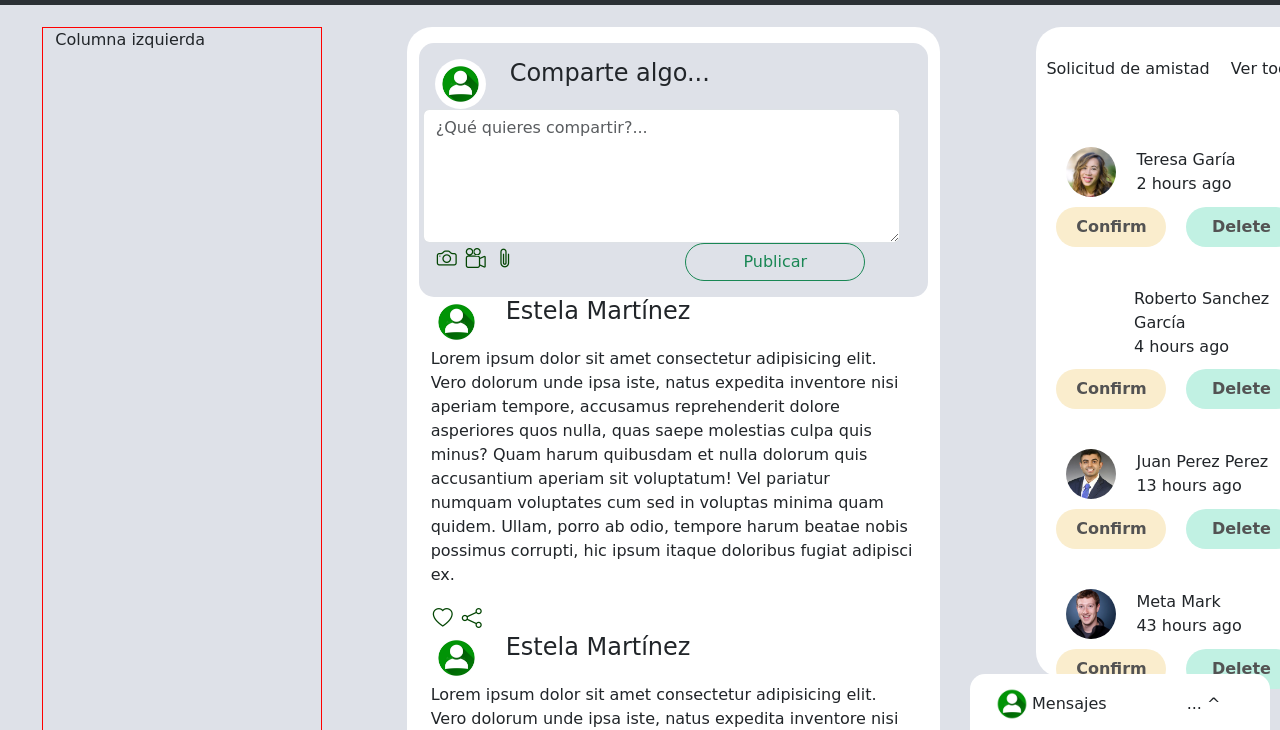
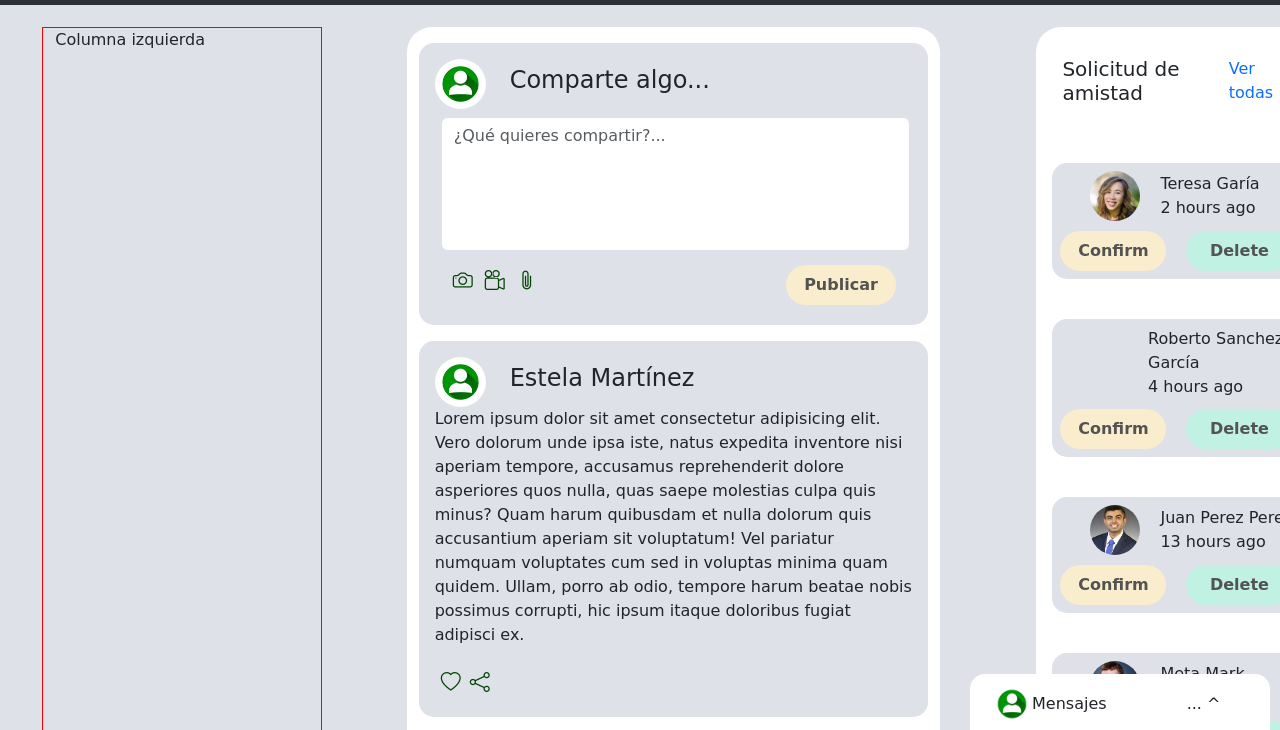
Before and after one commit to maxijayme/Equipo12, a plain HTML site: page main/index.html in a window 1280 px wide. Shown: the part 66-796 px from the top of the page. Drawn offline with nearby package versions, Linux system fonts and the light colour scheme; a web font is replaced by a local one.

Commit message:
aplicar estilos en main y formulario

```diff
--- a/formulario/styles.css
+++ b/formulario/styles.css
@@ -7,54 +7,53 @@ gris oscuro: rgb(241, 241, 241)*/
 /* colores background-image: linear-gradient( to top, rgb(1, 37, 22), rgb(22, 159, 7)); */
 
 /*Estilo principal*/
+*{
+    margin: 0;
+    font-family: 'Tilt Neon', cursive;
+}
+
 body {
-    font-family: 'Tilt Neon', cursive;
-    color: rgb(249, 249, 249);
-    background-color: whitesmoke;
+    background-color: rgb(222,225,232);
     width: 30%;
     margin: 1% auto;
 }
 
-h4, h3 {
+h4 {
     color: black;
 }
 
 
 /*Cabecera*/
-/* header {
-    display: flex;
-    justify-content: space-between;
-    align-items: center;
-    margin-bottom: 30px;
+
+.container_header {
+    background-color: black;
+    border-radius: 2%;
+    color: white;
 }
 
-#logo {
-    width: 200px;
-} */
-
+.container {
+    background-color: rgb(222,225,232);
+    border-radius: 15px;
+}
 
 /* formulario */
 main {
-    background-color: rgb(241, 241, 241);
+    background-color: white;
     border-radius: 2%;
     padding: 2%;
     margin-top: 3%;
 }
 
-/* form {
-    padding: 20px;
-} */
-
 /* Datos personales */
 
 #fotoPerfil {
-    width: 150px;
+    width: 180px;
     height: 150px;
     border-radius: 50%;
 }
 
 label {
-    color: gray;
+    color: rgb(83, 83, 83);
     margin-right: 1%;
 }
 
@@ -67,101 +66,38 @@ textarea {
     color: gray;
 }
 
-/* textarea {
-    resize: none;
+
+/* botones */
+.confirm_delete{
+    margin-top: 10px;
+    border: none;
+    background-color: rgb(250, 237, 205);
+    border-radius: 25px;
+    width: 110px;
+    height: 40px;
+    color:  rgb(83, 83, 83);
+    font-weight: 700;
 }
 
-input[type="date"],
-input[type="checkbox"],
-select {
-    color: gray;
-} */
-/* .horizontales {
-    display: flex;
-    justify-content: space-between;
-    align-content: center;
-}
-.datosPersonales {
-        padding-left: 15px;
-    align-content: center;
-} */
-
-
-/* input,
-select,
-textarea {
-    border: none;
-    font-family: 'Tilt Neon', cursive;
-}
-
-select,
-input[type="date"],
-input[type="checkbox"],
-label {
-    color: gray;
-    width: fit-content;
-    margin-bottom: 2%;
-}
-
-label {
-    margin-right: 3px;
-}
-
-input {
-    width: 100%;
-    margin-bottom: 2%;
-    color: rgb(13, 3, 21);
-}
-
-input:focus {
-    background-color: rgb(218, 249, 215);
-    font-weight: 600;
-}
-
-textarea {
-    width: 100%;
-    resize: none;
-    margin-top: 2%;
-}
-
-
-.datoFormulario {
-    display: flex;
-    justify-content: space-between;
-    width: 90%;
-}
-
-button {
-    width: fit-content;
-    padding: 5px;
-    color: rgb(1, 37, 22);
-    font-weight: bold;
-    border-radius: 7px;
-    border-color: rgb(1, 37, 22);
-    background-color: whitesmoke;
+.green {
+    background-color: rgb(193, 241, 227);
+    color: rgb(83, 83, 83);
 }
 
 button:hover {
-    background-color: rgb(1, 37, 22);
-    color: whitesmoke;
+    border: 1px solid rgb(83, 83, 83);
 }
-
-.botones {
-    display: flex;
-    justify-content: center;
-    gap: 0 15px;
-    margin-top: 5%;
-} */
 
 /*Pie de pagina*/
 footer {
-    font-family: 'Roboto', sans-serif;
+    width: 50%;
+    justify-self: flex-end;
+    font-family: 'Roboto'
+    , sans-serif;
     font-size: x-small;
     color: gray;
     display: flex;
     flex-direction: column;
-    margin: auto;
-    margin-top: 30px;
 }
 ul {
     list-style: none;
@@ -174,6 +110,7 @@ li {
 .pie1 {
     display: flex;
     margin: auto;
+    flex-wrap: wrap;
 }
 
 .pie2 {
@@ -183,6 +120,7 @@ li {
 }
 .idioma {
     font-family: 'Roboto', sans-serif;
+    background-color: rgb(222,225,232);
     font-size: x-small;
     width: fit-content;
     border: 0;
--- a/main/index.html
+++ b/main/index.html
@@ -58,27 +58,27 @@
             </div>
             <div class="col-xl-5 col-md-6 col-sm-11 py-3 " id="col_cen">
                 <!-- nueva publicación -->
-                 <div class="newPost container p-3">
-                     <div class="cabeceraNewPost row d-flex justify-content-left">
+                 <div class="newPost container p-3 mb-3">
+                     <div class="cabeceraNewPost row d-flex justify-content-left align-items-center mb-2">
                          <img src="./img/avatar.jpg" alt="fotoUsuario" class="fotoPost img-fluid">
                          <p class="col h4 text-dark">Comparte algo...</p>
                      </div>
-                     <textarea class="form-control row" name="funciones" id="funciones" rows="5" placeholder="¿Qué quieres compartir?..."></textarea>
-                     <div class="pieNewPost row d-flex justify-content-between">
-                         <div class="adjuntar col">
-                             <i class="bi bi-camera"></i>
-                             <i class="bi bi-camera-reels"></i>
-                             <i class="bi bi-paperclip"></i>
+                     <div class="row m-1"><textarea class="form-control" name="funciones" id="funciones" rows="5" placeholder="¿Qué quieres compartir?..."></textarea></div>
+                     <div class="pieNewPost row m-1 d-flex justify-content-between">
+                         <div class="adjuntar col d-flex align-items-center">
+                             <i class="bi bi-camera me-2"></i>
+                             <i class="bi bi-camera-reels me-2"></i>
+                             <i class="bi bi-paperclip me-2"></i>
                          </div>
-                         <div class="col " id="boton_publicar">
-                             <button class="btn btn-outline-success botonPublicar">Publicar</button>
+                         <div class="col d-flex justify-content-end" id="boton_publicar">
+                             <button class="confirm_delete">Publicar</button>
                          </div>
                      </div>
                  </div>
 
                  <!-- lista de publicaciones -->
-                 <div class="post container">
-                     <div class="cabeceraPost row d-flex justify-content-left">
+                 <div class="post container p-3 mb-3">
+                     <div class="cabeceraPost row d-flex justify-content-left align-items-center">
                          <img src="./img/avatar.jpg" alt="fotoUsuario" class="fotoPost  img-fluid">
                          <p class="col h4 text-dark">Estela Martínez</p>
                      </div>
@@ -86,14 +86,14 @@
                          <p>Lorem ipsum dolor sit amet consectetur adipisicing elit. Vero dolorum unde ipsa iste, natus expedita inventore nisi aperiam tempore, accusamus reprehenderit dolore asperiores quos nulla, quas saepe molestias culpa quis minus? Quam harum quibusdam et nulla dolorum quis accusantium aperiam sit voluptatum! Vel pariatur numquam voluptates cum sed in voluptas minima quam quidem. Ullam, porro ab odio, tempore harum beatae nobis possimus corrupti, hic ipsum itaque doloribus fugiat adipisci ex.</p>
                      </div>
                      <div class="row">
-                         <div class="piePost">
+                         <div class="piePost m-1">
                              <i class="bi bi-heart"></i>
                              <i class="bi bi-share"></i>
                          </div>
                      </div>
                  </div>
-                 <div class="post container">
-                     <div class="cabeceraPost row d-flex justify-content-left">
+                 <div class="post container p-3 mb-3">
+                     <div class="cabeceraPost row d-flex justify-content-left align-items-center">
                          <img src="./img/avatar.jpg" alt="fotoUsuario" class="fotoPost  img-fluid">
                          <p class="col h4 text-dark">Estela Martínez</p>
                      </div>
@@ -101,14 +101,14 @@
                          <p>Lorem ipsum dolor sit amet consectetur adipisicing elit. Vero dolorum unde ipsa iste, natus expedita inventore nisi aperiam tempore, accusamus reprehenderit dolore asperiores quos nulla, quas saepe molestias culpa quis minus? Quam harum quibusdam et nulla dolorum quis accusantium aperiam sit voluptatum! Vel pariatur numquam voluptates cum sed in voluptas minima quam quidem. Ullam, porro ab odio, tempore harum beatae nobis possimus corrupti, hic ipsum itaque doloribus fugiat adipisci ex.</p>
                      </div>
                      <div class="row">
-                         <div class="piePost">
+                         <div class="piePost m-1">
                              <i class="bi bi-heart"></i>
                              <i class="bi bi-share"></i>
                          </div>
                      </div>
                  </div>
-                 <div class="post container">
-                     <div class="cabeceraPost row d-flex justify-content-left">
+                 <div class="post container p-3">
+                     <div class="cabeceraPost row d-flex justify-content-left align-items-center">
                          <img src="./img/avatar.jpg" alt="fotoUsuario" class="fotoPost  img-fluid">
                          <p class="col h4 text-dark">Estela Martínez</p>
                      </div>
@@ -116,7 +116,7 @@
                          <p>Lorem ipsum dolor sit amet consectetur adipisicing elit. Vero dolorum unde ipsa iste, natus expedita inventore nisi aperiam tempore, accusamus reprehenderit dolore asperiores quos nulla, quas saepe molestias culpa quis minus? Quam harum quibusdam et nulla dolorum quis accusantium aperiam sit voluptatum! Vel pariatur numquam voluptates cum sed in voluptas minima quam quidem. Ullam, porro ab odio, tempore harum beatae nobis possimus corrupti, hic ipsum itaque doloribus fugiat adipisci ex.</p>
                      </div>
                      <div class="row">
-                         <div class="piePost">
+                         <div class="piePost m-1">
                              <i class="bi bi-heart"></i>
                              <i class="bi bi-share"></i>
                          </div>
@@ -126,10 +126,10 @@
             <div class="col-2" id="col_der">
                 <section class="friend_request ">
                     <div class="like_container">
-                        <p>Solicitud de amistad</p>
-                        <a>Ver todas</a>
+                        <p class="h5 ps-3">Solicitud de amistad</p>
+                        <a class="pe-3">Ver todas</a>
                     </div>
-                    <div class="request_container">
+                    <div class="request_container ms-3 me-3 p-2">
                         <div class="request_container_profile">
                             <div class="friend_photo" id="photo1" ></div>
                             <div>
@@ -142,7 +142,7 @@
                             <button class="confirm_delete gray">Delete</button>
                         </div>
                     </div>
-                    <div class="request_container">
+                    <div class="request_container ms-3 me-3 p-2">
                         <div class="request_container_profile">
                             <div class="friend_photo" id="photo2"></div>
                             <div>
@@ -155,7 +155,7 @@
                             <button class="confirm_delete gray">Delete</button>
                         </div>
                     </div>
-                    <div class="request_container">
+                    <div class="request_container ms-3 me-3 p-2">
                         <div class="request_container_profile">
                             <div class="friend_photo" id="photo3"></div>
                             <div>
@@ -168,7 +168,7 @@
                             <button class="confirm_delete gray">Delete</button>
                         </div>
                     </div>
-                    <div class="request_container">
+                    <div class="request_container ms-3 me-3 mb-3 p-2">
                         <div class="request_container_profile">
                             <div class="friend_photo" id="photo4"></div>
                             <div>
--- a/main/styles/styles.css
+++ b/main/styles/styles.css
@@ -185,9 +185,17 @@ main{
     border-radius: 20px;
 }
 
-.newPost{
+.newPost,
+.post,
+.request_container,
+select {
     background-color: rgb(222,225,232);
     border-radius: 15px;
+}
+
+textarea {
+    resize: none;
+    margin-left: 2px;
 }
 
 /*solicitudes de amistad*/
@@ -197,7 +205,7 @@ main{
 }
 
 .friend_request{
-    height: 650px;
+    height: 100%;
     width: 100%;
     min-width: 280px;
     background-color: white;
@@ -313,6 +321,9 @@ main{
     height: 40px;
 }
 
+button:hover {
+    border: 1px solid rgb(83, 83, 83);
+}
 
 /*Pie de pagina*/
 footer {
```
Also changed, not shown: formulario/index.html (+19 -8 lines).
